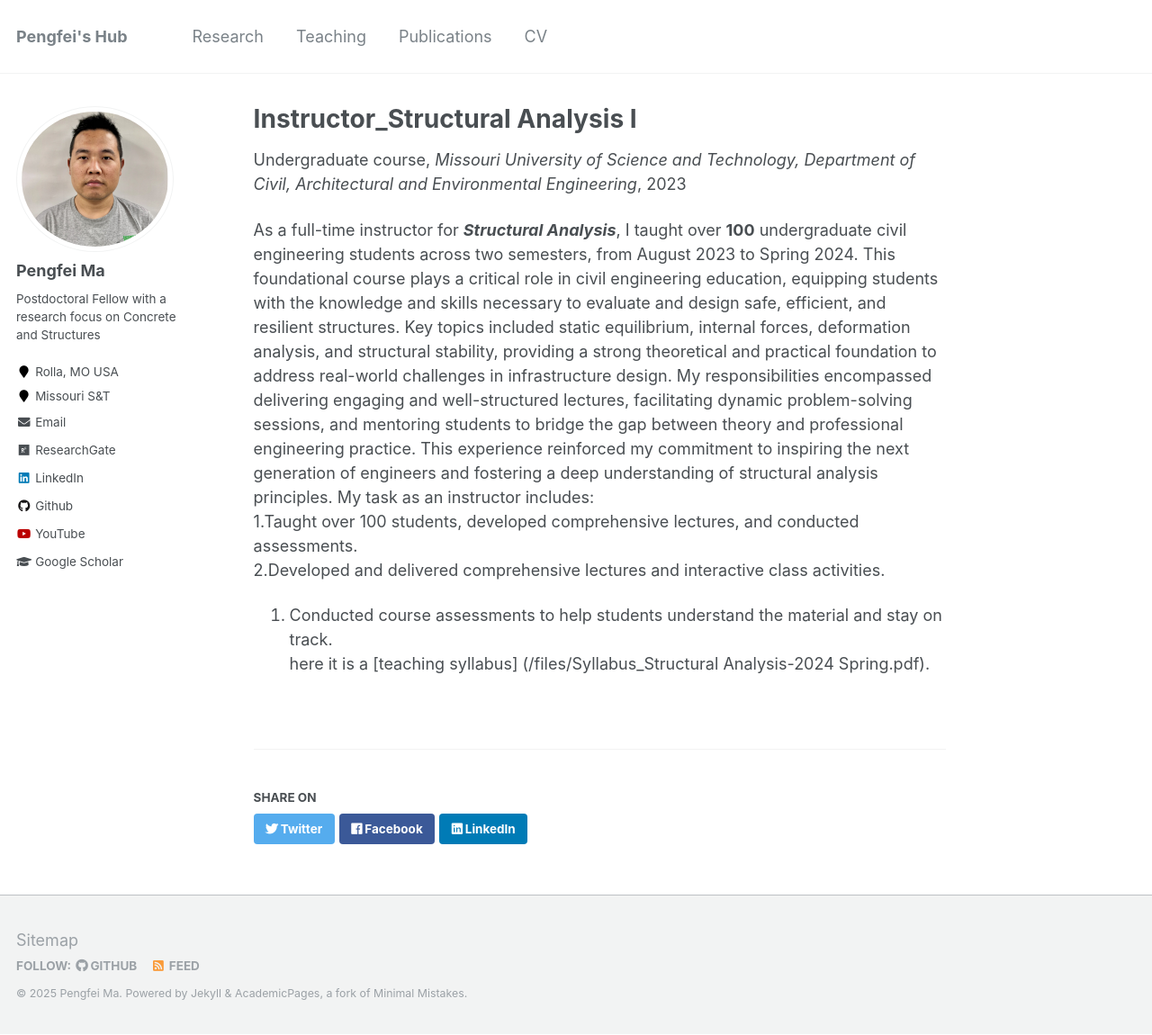
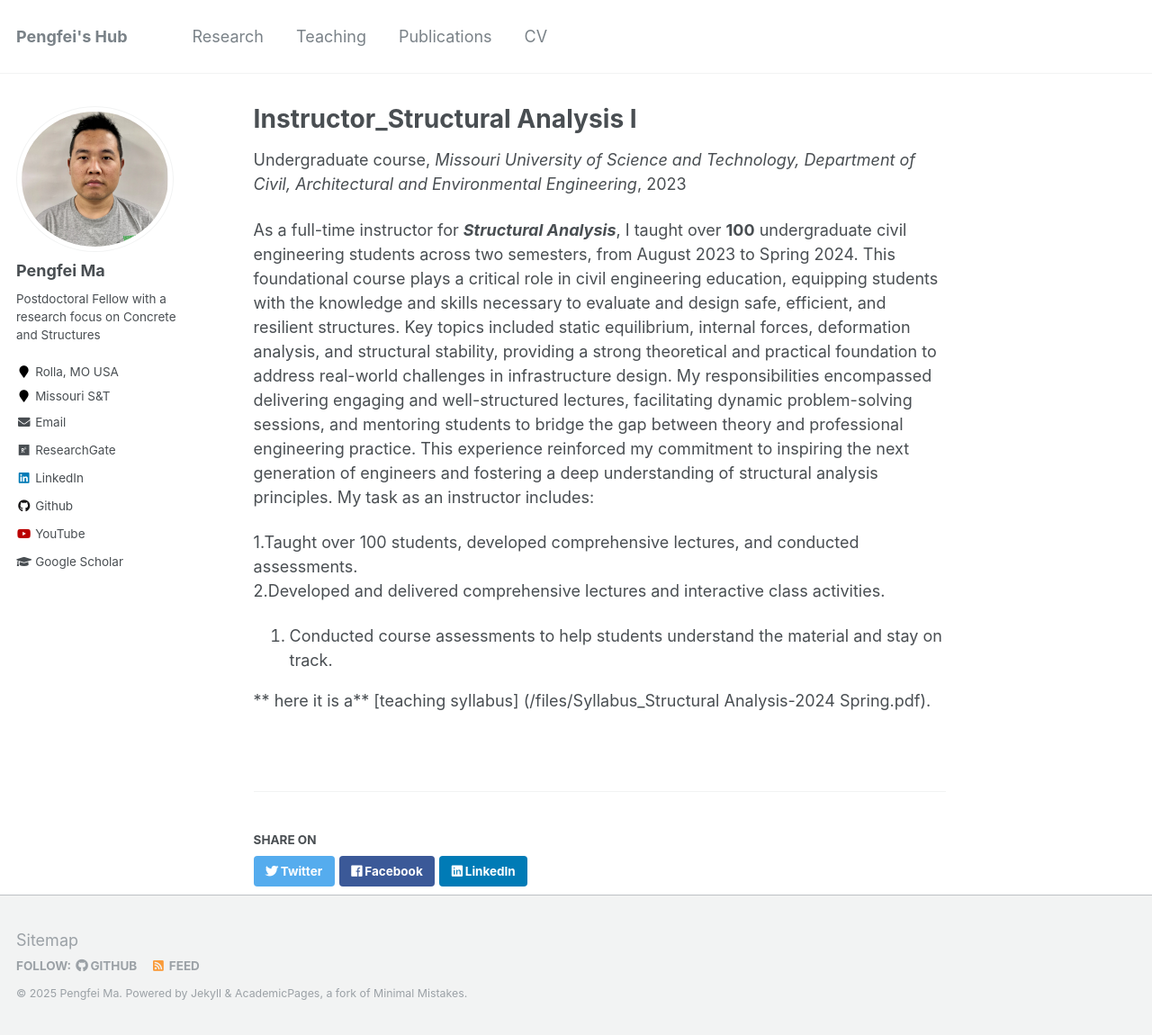
Before and after one commit to KyleMMA/KyleMMA.github.io, a Jekyll site: the page built from _teaching/2014-spring-teaching-1.md, in a window 1280 px wide and 1150 px high. Shown: the whole window at 90% size. Built offline with Jekyll 4.4.1, drawn with Linux system fonts in a browser that asks for light colours.

```diff
--- a/_teaching/2014-spring-teaching-1.md
+++ b/_teaching/2014-spring-teaching-1.md
@@ -10,7 +10,9 @@ location: "Rolla, MO USA"
 
 As a full-time instructor for **_Structural Analysis_**, I taught over **100** undergraduate civil engineering students across two semesters, from August 2023 to Spring 2024. This foundational course plays a critical role in civil engineering education, equipping students with the knowledge and skills necessary to evaluate and design safe, efficient, and resilient structures.
 Key topics included static equilibrium, internal forces, deformation analysis, and structural stability, providing a strong theoretical and practical foundation to address real-world challenges in infrastructure design. My responsibilities encompassed delivering engaging and well-structured lectures, facilitating dynamic problem-solving sessions, and mentoring students to bridge the gap between theory and professional engineering practice. This experience reinforced my commitment to inspiring the next generation of engineers and fostering a deep understanding of structural analysis principles. My task as an instructor includes:<br/>
+
   1.Taught over 100 students, developed comprehensive lectures, and conducted assessments. <br/>
   2.Developed and delivered comprehensive lectures and interactive class activities.<br/>
   3. Conducted course assessments to help students understand the material and stay on track.<br/>
-  here it is a [teaching syllabus] (/files/Syllabus_Structural Analysis-2024 Spring.pdf).
+
+ ** here it is a** [teaching syllabus] (/files/Syllabus_Structural Analysis-2024 Spring.pdf).
```
